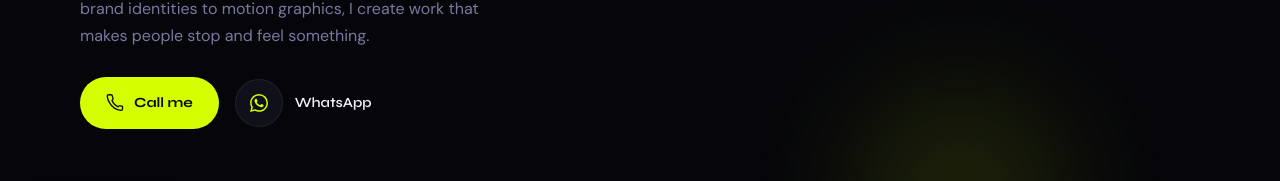
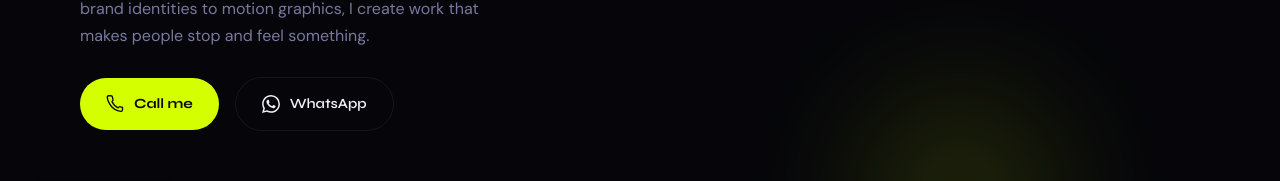
Before and after one commit to joyalvarghese458/template-app, a Next.js app: page /templates/solo in a window 1280 px wide. Shown: the part 554-735 px from the top of the page. Built offline with nearby package versions, Linux system fonts and the light colour scheme; a web font is replaced by a local one.

Commit message:
iiieeehffff

```diff
--- a/app/templates/solo/page.tsx
+++ b/app/templates/solo/page.tsx
@@ -354,10 +354,9 @@ export default function SoloPortfolio() {
               href={`https://wa.me/${PROFILE.whatsapp}`}
               target="_blank"
               rel="noopener noreferrer"
-              className={styles.btnReel}
+              className={styles.btnGhost}
             >
-              <span className={styles.btnReelIcon}><WhatsAppIcon /></span>
-              WhatsApp
+              <WhatsAppIcon /> WhatsApp
             </a>
           </div>
         </div>
@@ -831,7 +830,7 @@ function TimelineItem({ item, index }: { item: (typeof EXPERIENCE)[0]; index: nu
 function WhatsAppIcon() {
   return (
     <svg width="18" height="18" viewBox="0 0 24 24" fill="currentColor" aria-hidden="true">
-      <path d="M17.472 14.382c-.297-.149-1.758-.867-2.03-.967-.273-.099-.471-.148-.67.15-.197.297-.767.966-.94 1.164-.173.199-.347.223-.644.075-.297-.15-1.255-.463-2.39-1.475-.883-.788-1.48-1.761-1.653-2.059-.173-.297-.018-.458.13-.606.134-.133.298-.347.446-.52.149-.174.198-.298.298-.497.099-.198.05-.371-.025-.52-.075-.149-.669-1.612-.916-2.207-.242-.579-.487-.5-.669-.51-.173-.008-.371-.01-.57-.01-.198 0-.52.074-.792.372-.272.297-1.04 1.016-1.04 2.479 0 1.462 1.065 2.875 1.213 3.074.149.198 2.096 3.2 5.077 4.487.709.306 1.262.489 1.694.625.712.227 1.36.195 1.871.118.571-.085 1.758-.719 2.006-1.413.248-.694.248-1.289.173-1.413-.074-.124-.272-.198-.57-.347m-5.421 7.403h-.004a9.87 9.87 0 01-5.031-1.378l-.361-.214-3.741.982.998-3.648-.235-.374a9.86 9.86 0 01-1.51-5.26c.001-5.45 4.436-9.884 9.888-9.884 2.64 0 5.122 1.03 6.988 2.898a9.825 9.825 0 012.893 6.994c-.003 5.45-4.437 9.884-9.885 9.884m8.413-18.297A11.815 11.815 0 0012.05 0C5.495 0 .16 5.335.157 11.892c0 2.096.547 4.142 1.588 5.945L.057 24l6.305-1.654a11.882 11.882 0 005.683 1.448h.005c6.554 0 11.89-5.335 11.893-11.893a11.821 11.821 0 00-3.48-8.413z"/>
+      <path d="M17.472 14.382c-.297-.149-1.758-.867-2.03-.967-.273-.099-.471-.148-.67.15-.197.297-.767.966-.94 1.164-.173.199-.347.223-.644.075-.297-.15-1.255-.463-2.39-1.475-.883-.788-1.48-1.761-1.653-2.059-.173-.297-.018-.458.13-.606.134-.133.298-.347.446-.52.149-.174.198-.298.298-.497.099-.198.05-.371-.025-.52-.075-.149-.669-1.612-.916-2.207-.242-.579-.487-.5-.669-.51-.173-.008-.371-.01-.57-.01-.198 0-.52.074-.792.372-.272.297-1.04 1.016-1.04 2.479 0 1.462 1.065 2.875 1.213 3.074.149.198 2.096 3.2 5.077 4.487.709.306 1.262.489 1.694.625.712.227 1.36.195 1.871.118.571-.085 1.758-.719 2.006-1.413.248-.694.248-1.289.173-1.413-.074-.124-.272-.198-.57-.347m-5.421 7.403h-.004a9.87 9.87 0 01-5.031-1.378l-.361-.214-3.741.982.998-3.648-.235-.374a9.86 9.86 0 01-1.51-5.26c.001-5.45 4.436-9.884 9.888-9.884 2.64 0 5.122 1.03 6.988 2.898a9.825 9.825 0 012.893 6.994c-.003 5.45-4.437 9.884-9.885 9.884m8.413-18.297A11.815 11.815 0 0012.05 0C5.495 0 .16 5.335.157 11.892c0 2.096.547 4.142 1.588 5.945L.057 24l6.305-1.654a11.882 11.882 0 005.683 1.448h.005c6.554 0 11.89-5.335 11.893-11.893a11.821 11.821 0 00-3.48-8.413z" />
     </svg>
   );
 }
```
